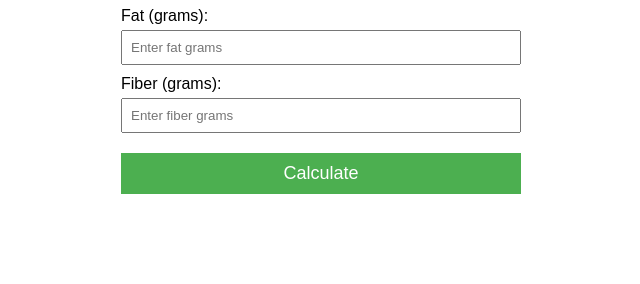
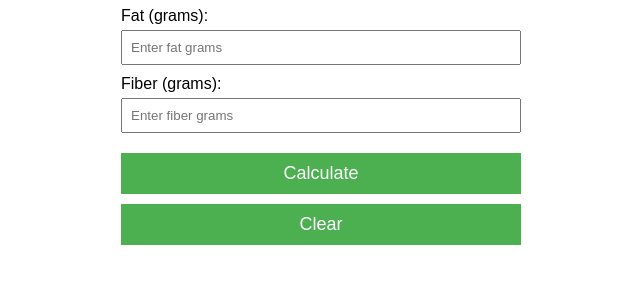
Before and after one commit to MB686/points-calculator, a plain HTML site: page index.htm in a window 1280 px wide. Shown: the part 198-482 px from the top of the page, without its empty margins (319-959 px from the left). Drawn offline with Linux system fonts and the light colour scheme.

Commit message:
Update index.htm

```diff
--- a/index.htm
+++ b/index.htm
@@ -12,6 +12,7 @@
         input { width: 100%; padding: 8px; box-sizing: border-box; }
         button { width: 100%; padding: 10px; background-color: #4CAF50; color: white; border: none; cursor: pointer; margin-top: 20px; font-size: 18px; }
         button:hover { background-color: #45a049; }
+        #clearButton { margin-top: 10px; }
         #result { margin-top: 20px; font-size: 18px; font-weight: bold; }
     </style>
 </head>
@@ -24,6 +25,7 @@
     <label for="fiber">Fiber (grams):</label>
     <input type="number" id="fiber" placeholder="Enter fiber grams">
     <button onclick="calculatePoints()">Calculate</button>
+    <button id="clearButton" onclick="clearFields()">Clear</button>
     <div id="result"></div>
     <script>
         function calculatePoints() {
@@ -34,6 +36,13 @@
             const points = Math.round((calories / 50) + (fat / 12) - (cappedFiber / 5));
             document.getElementById('result').innerText = `Points: ${points}`;
         }
+
+        function clearFields() {
+            document.getElementById('calories').value = '';
+            document.getElementById('fat').value = '';
+            document.getElementById('fiber').value = '';
+            document.getElementById('result').innerText = '';
+        }
     </script>
 </body>
 </html>
```
